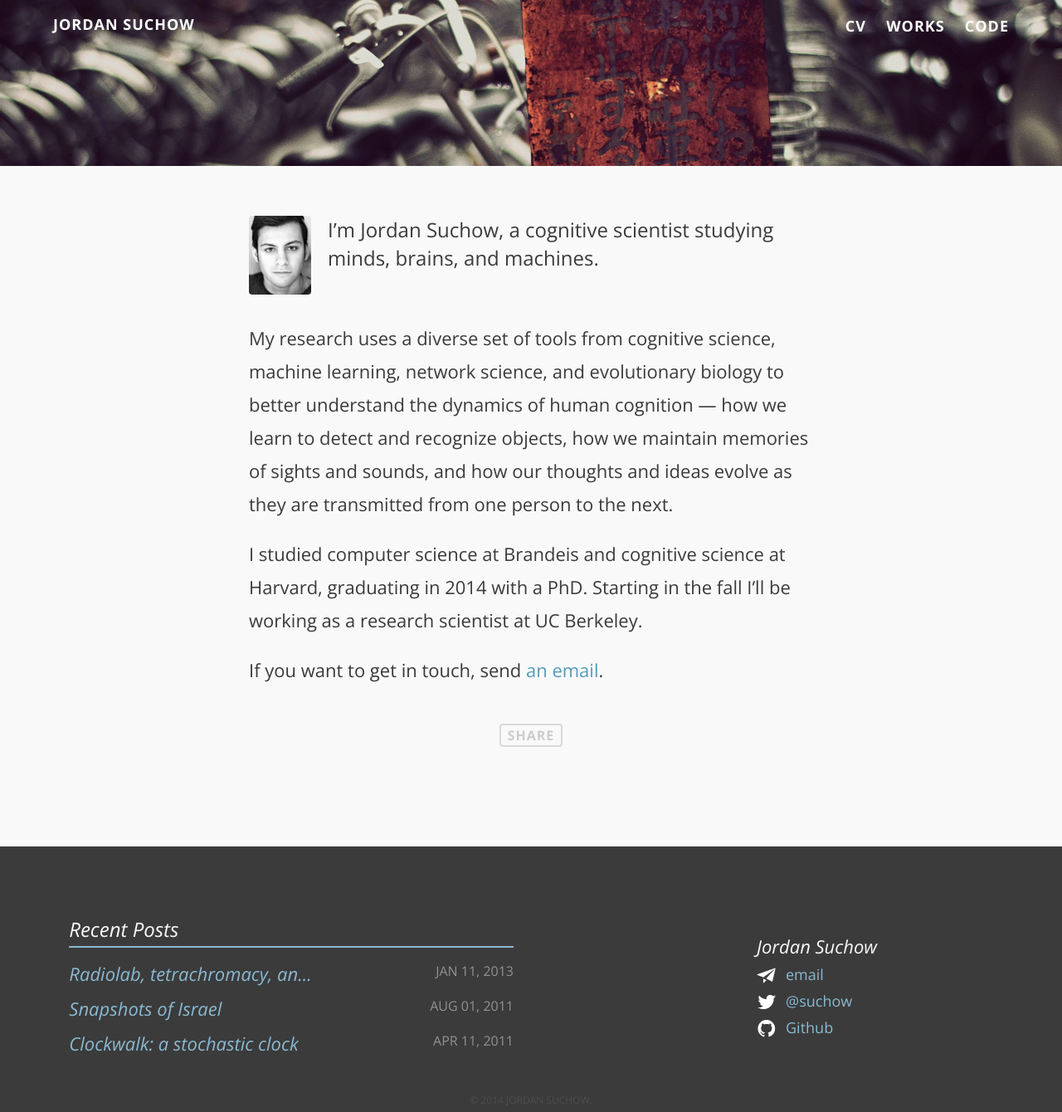
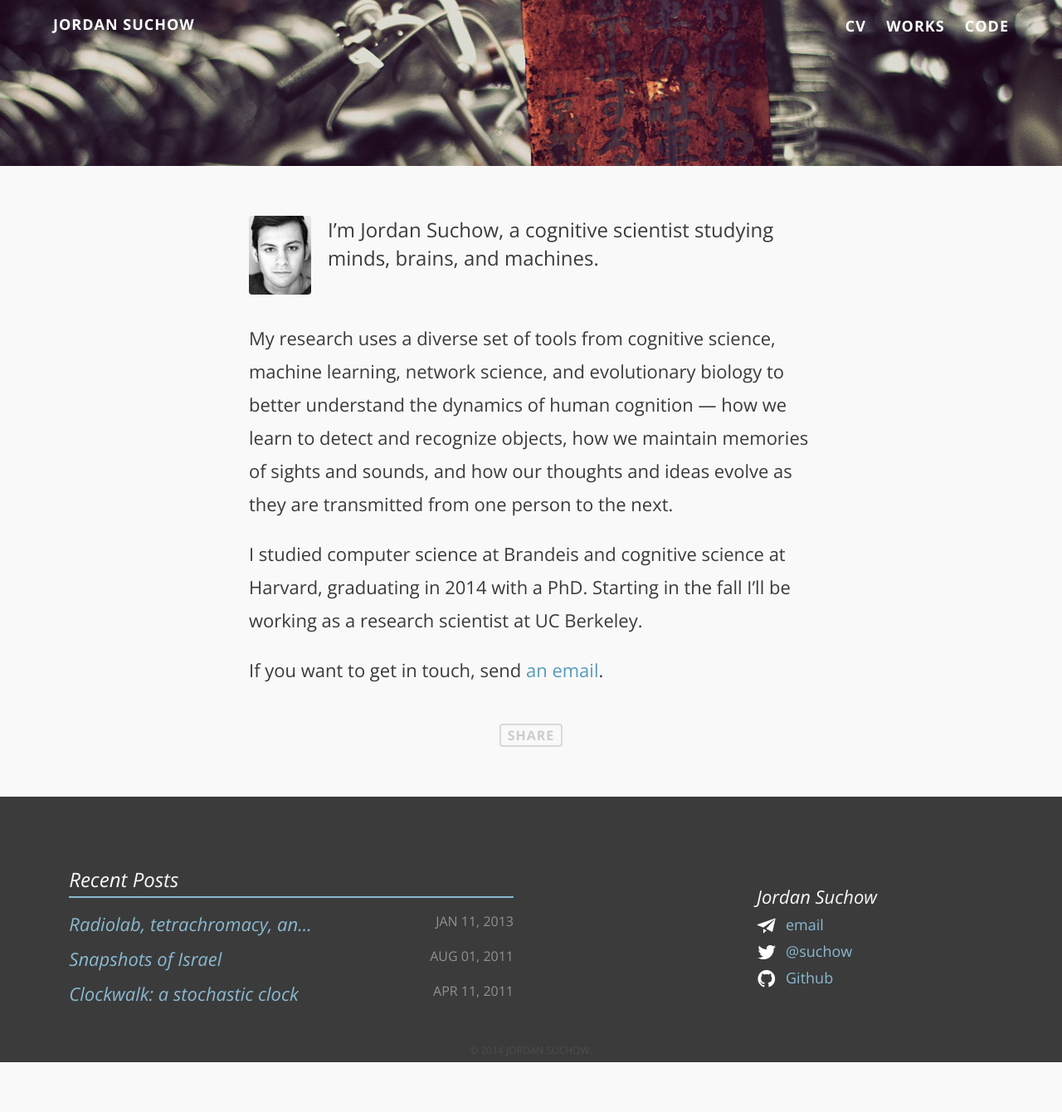
Before and after one commit to suchow/suchow.io, a Jekyll site: the page built from index.md, in a window 1280 px wide. Shown: the whole page at 83% size. Built offline with Jekyll 4.4.1, drawn with Linux system fonts in a browser that asks for light colours; comment, search, counter and statistics services are not loaded; after the commit the page ends 1280 px from its top, so only the background shows below that.

Commit message:
Remove some prefooter padding

```diff
--- a/_sass/_styles.scss
+++ b/_sass/_styles.scss
@@ -577,7 +577,7 @@ header.site-header nav {
 
 /* Footer Stuff */
 .push {
-    height: $footerHeight/4 !important;
+    height: $footerHeight/16 !important;
 }
 
 footer {
--- a/assets/css/i.css
+++ b/assets/css/i.css
@@ -836,7 +836,7 @@ header.site-header nav ul li a:hover {
 
 /* Footer Stuff */
 .push {
-  height: 80px !important;
+  height: 20px !important;
 }
 
 footer {
```
